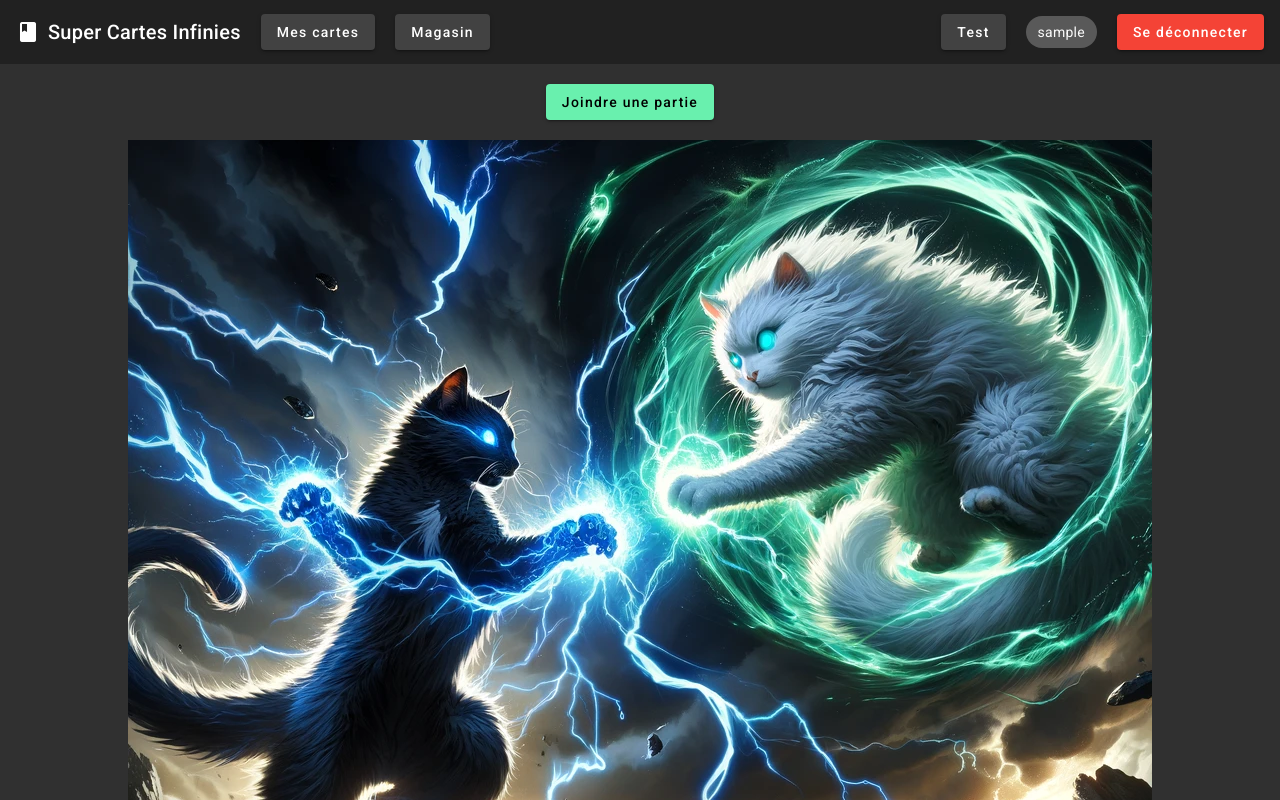
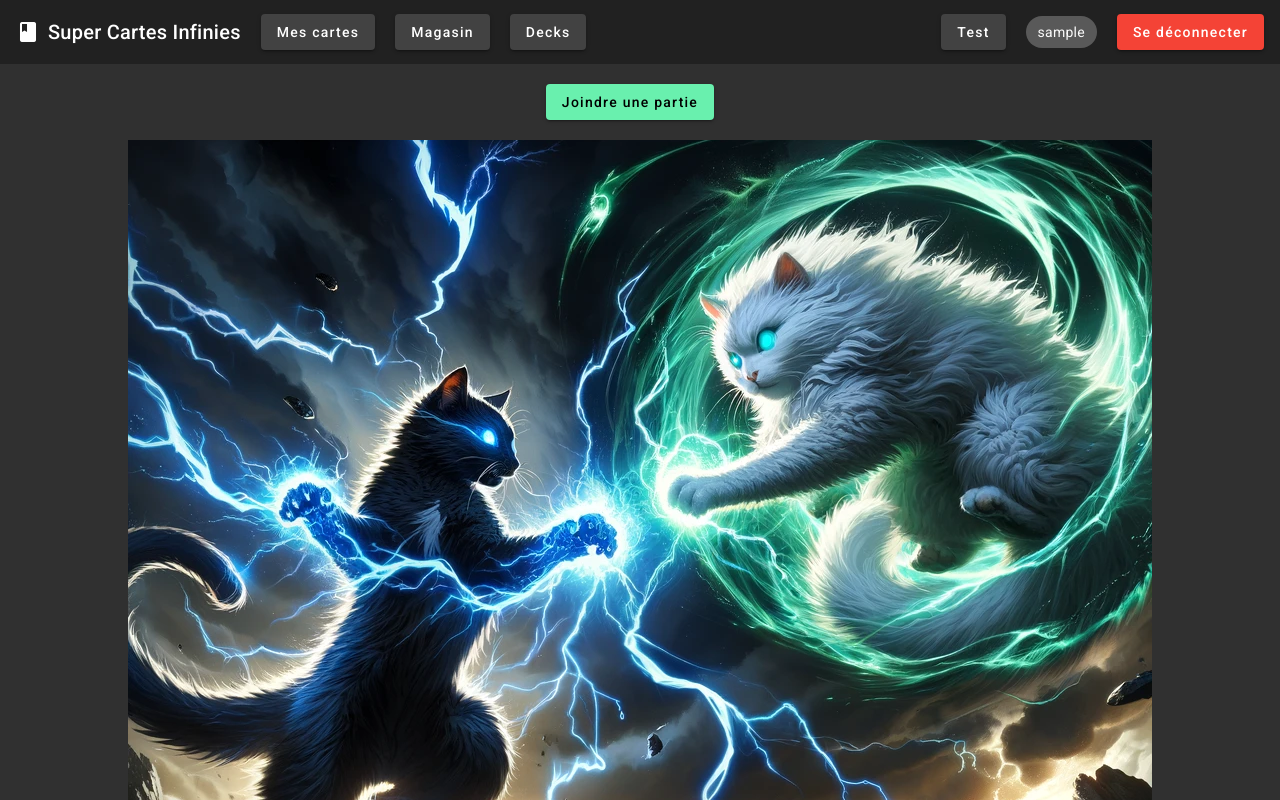
Before and after one commit to ColinMarotte/5W5_TP_Client, an Angular app in the folder ngsci-depart-main/: page / in a window 1280 px wide. Shown: the top 800 px of the page. Built offline with nearby package versions, Linux system fonts and the light colour scheme; sample sign-in values are in the browser's storage.

Commit message:
PROGRES: Deck Component / Service
Le composant deck et le service deck ont été ajoutés, mais ne sont pas encore complets ni fonctionnels.

```diff
--- a/ngsci-depart-main/src/app/app-routing.module.ts
+++ b/ngsci-depart-main/src/app/app-routing.module.ts
@@ -10,6 +10,7 @@ import { authInterceptor } from './auth.interceptor';
 import { RegisterComponent } from './components/register/register.component';
 import { LoginComponent } from './components/login/login.component';
 import { apiGuard } from './guard/api.guard';
+import { MesdecksComponent } from './components/mesdecks/mesdecks.component';
 
 const routes: Routes = [
   { path: 'match/:id', component: MatchComponent, canActivate: [apiGuard] },
@@ -18,6 +19,7 @@ const routes: Routes = [
       { path: '', component: WelcomeComponent, canActivate: [apiGuard] },
       { path: 'mescartes', component: MescartesComponent, canActivate: [apiGuard] },
       { path: 'magasin', component: MagasinComponent, canActivate: [apiGuard] },
+      { path: 'decks', component: MesdecksComponent, canActivate: [apiGuard] },
     ]
   },
   { path: 'register', component: RegisterComponent },
--- a/ngsci-depart-main/src/app/app.component.html
+++ b/ngsci-depart-main/src/app/app.component.html
@@ -8,7 +8,12 @@
   @if (isLogged()) {
   <button mat-raised-button [routerLink]="['/magasin']" style="margin-left: 20px;">Magasin</button>
   }
+  @if (isLogged()) {
+  <button mat-raised-button [routerLink]="['/decks']" style="margin-left: 20px;">Decks</button>
+  }
+
   <span style="flex: 1 1 auto;"></span>
+
   @if (isLogged()) {
   <button style="margin-right: 20px;" mat-raised-button (click)="test()">Test</button>
   }
--- /dev/null
+++ b/ngsci-depart-main/src/app/components/mesdecks/mesdecks.component.html
@@ -0,0 +1,5 @@
+<button mat-raised-button color="primary" style="padding: 30px; margin-left: 20px;" (click)="getDecks()">
+  Ajouter un deck
+</button>
+
+<br>
--- /dev/null
+++ b/ngsci-depart-main/src/app/components/mesdecks/mesdecks.component.ts
@@ -0,0 +1,24 @@
+import { CommonModule } from '@angular/common';
+import { DeckService } from './../../services/deck.service';
+import { Component, OnInit } from '@angular/core';
+import { MatButton } from '@angular/material/button';
+
+@Component({
+  selector: 'app-mesdecks',
+  templateUrl: './mesdecks.component.html',
+  styleUrls: ['./mesdecks.component.css'],
+  standalone: true,
+  imports: [CommonModule, MatButton]
+})
+export class MesdecksComponent implements OnInit {
+
+  constructor(public deckService: DeckService) { }
+
+  ngOnInit() {
+  }
+
+  getDecks() {
+
+  }
+
+}
--- /dev/null
+++ b/ngsci-depart-main/src/app/services/deck.service.ts
@@ -0,0 +1,14 @@
+import { HttpClient } from '@angular/common/http';
+import { Injectable } from '@angular/core';
+import { lastValueFrom } from 'rxjs';
+
+const domain = "https://localhost:7179/"
+
+@Injectable({
+  providedIn: 'root'
+})
+export class DeckService {
+
+  constructor(public http: HttpClient) { }
+
+}
```
Also changed, not shown: ngsci-depart-main/src/app/components/mesdecks/mesdecks.component.css (added).
